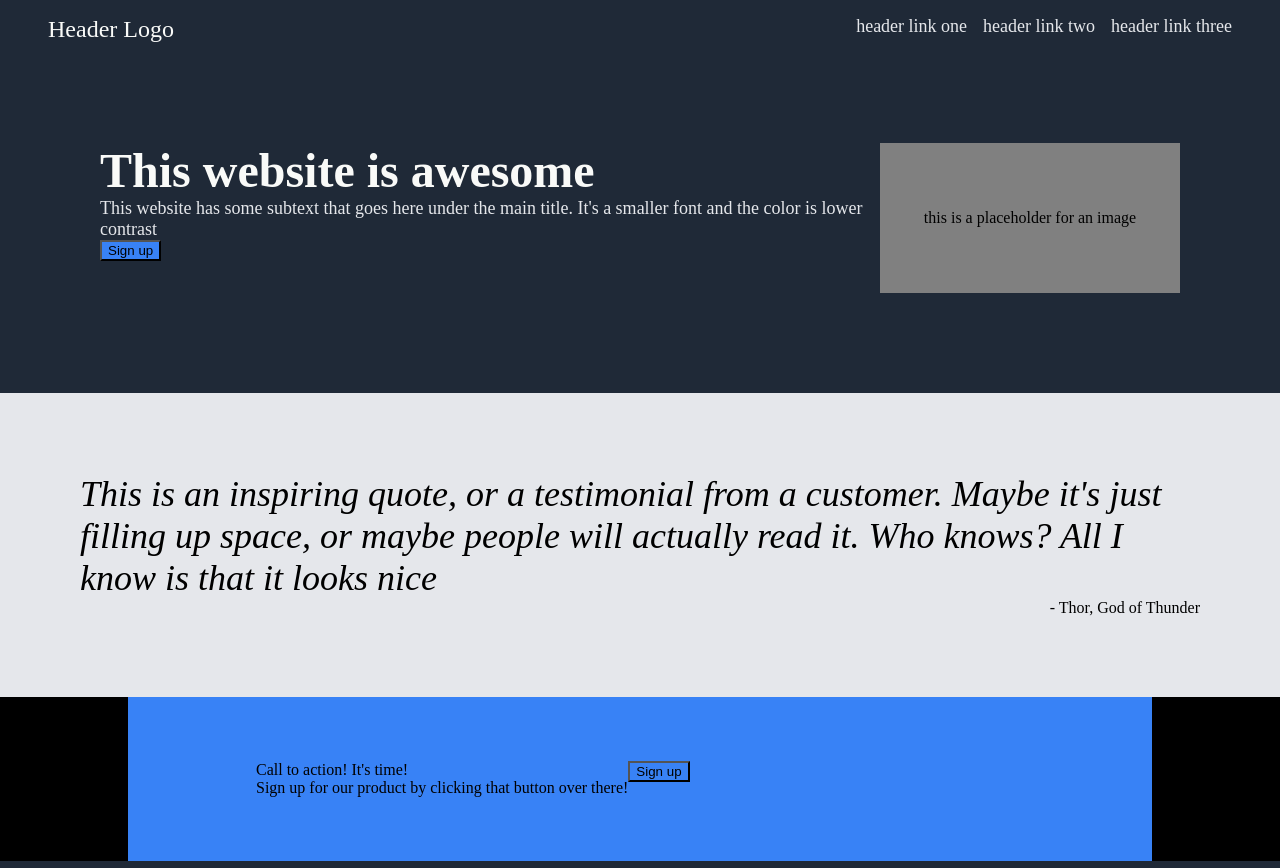
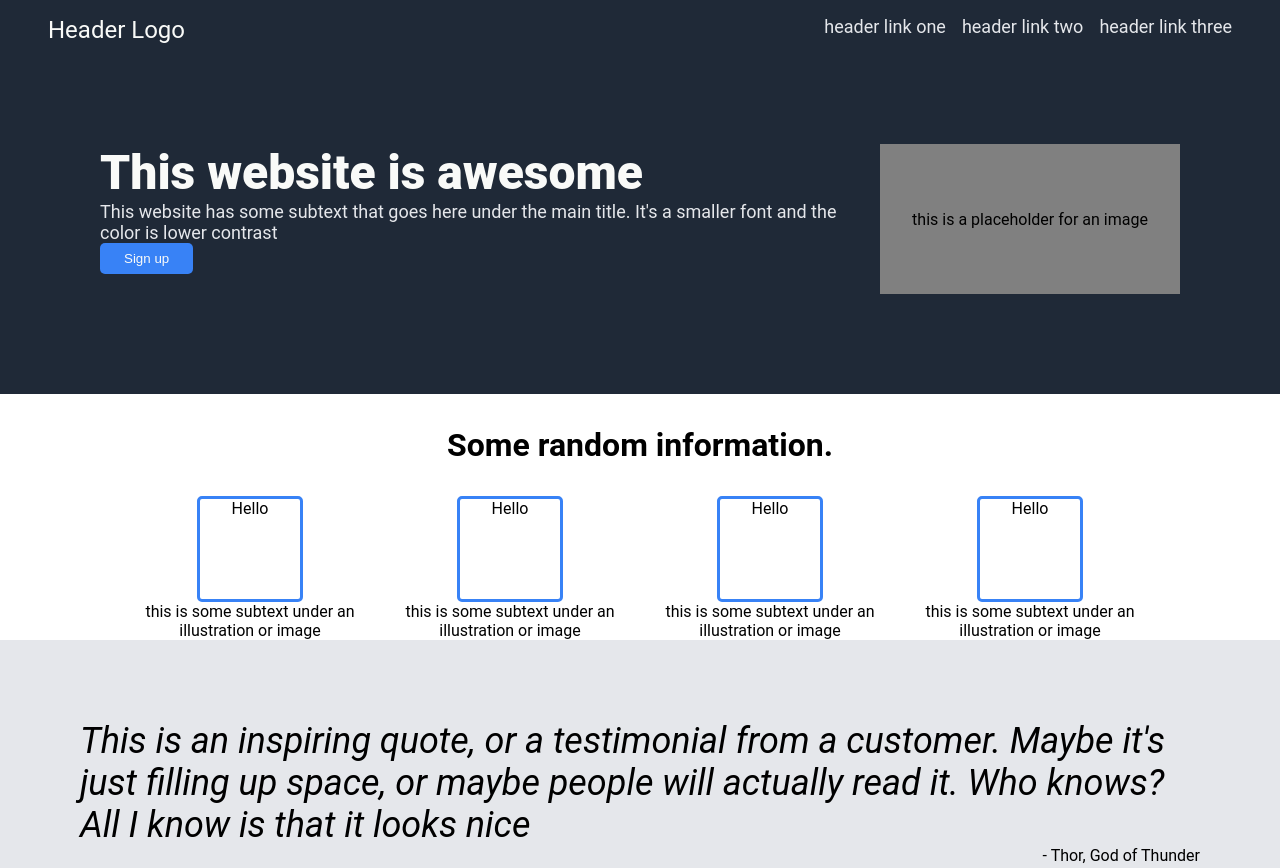
Before and after one commit to jasvirboparoy/landing-page, a plain HTML site: page index.html in a window 1280 px wide. Shown: the top 868 px of the page. Drawn offline with Linux system fonts and the light colour scheme.

Commit message:
Styled action container and random information

```diff
--- a/index.html
+++ b/index.html
@@ -33,15 +33,27 @@
         </div>
       </div>
 
-      <!-- <div class="random-information">
-        <div class="random-heading">Some random information</div>
-        <ul>
-          <li>this is some subtext under an illustration or image</li>
-          <li>this is some subtext under an illustration or image</li>
-          <li>this is some subtext under an illustration or image</li>
-          <li>this is some subtext under an illustration or image</li>
+      <div class="random-information-container">
+        <div class="random-heading">Some random information.</div>
+        <ul class="random-items">
+          <li>
+            <div class="random-img">Hello</div>
+            this is some subtext under an illustration or image
+          </li>
+          <li>
+            <div class="random-img">Hello</div>
+            this is some subtext under an illustration or image
+          </li>
+          <li>
+            <div class="random-img">Hello</div>
+            this is some subtext under an illustration or image
+          </li>
+          <li>
+            <div class="random-img">Hello</div>
+            this is some subtext under an illustration or image
+          </li>
         </ul>
-      </div> -->
+      </div>
 
 
       <div class="quote-container">
@@ -58,8 +70,8 @@
       <div class="action-container">
         <div class="call-to-action">
           <div class="left">
-            <div>Call to action! It's time!</div>
-            <div>Sign up for our product by clicking that button over there!</div>
+            <div class="action-text">Call to action! It's time!</div>
+            <div class="hero-secondary-text">Sign up for our product by clicking that button over there!</div>
           </div>
           <div class="right">
             <button>Sign up</button>
--- a/styles.css
+++ b/styles.css
@@ -1,7 +1,7 @@
-html,
 body {
   margin: 0;
   height: 100%;
+  font-family: Roboto, sans-serif;
 }
 
 body {
@@ -26,6 +26,10 @@ a {
 
 button {
   background-color: #3882F6;
+  border-radius: 5px;
+  border: none;
+  color: #F9FAF8;
+  padding: 8px 24px;
 }
 
 .main-container {
@@ -55,6 +59,37 @@ button {
   padding: 100px;
 }
 
+.random-information-container {
+  padding: 0 10%;
+}
+
+.random-heading {
+  font-size: 32px;
+  font-weight: 700;
+  text-align: center;
+  margin-top: 32px;
+  margin-bottom: 32px;
+}
+
+.random-items li {
+  display: flex;
+  flex-direction: column;
+  justify-content: center;
+  align-items: center;
+  text-align: center;
+}
+
+.random-img {
+  border-style: solid;
+  border-width: medium;
+  border-color: #3882F6;
+  border-radius: 5px;
+  text-align: center;
+  width: 100px;
+  height: 100px;
+  flex-shrink: 0;
+}
+
 .quote-container {
   padding: 80px;
   background-color: #E5E7EB;
@@ -76,14 +111,28 @@ button {
   display: flex;
   justify-content: center;
   align-items: center;
-  background-color: black;
+  padding: 42px 0;
 }
 
 .call-to-action {
   display: flex;
+  justify-content: space-between;
+  align-items: center;
   background-color: #3882F6;
   width: 60%;
   padding: 5% 10%;
+  border-radius: 5px;
+}
+
+.action-text {
+  color: #F9FAF8;
+  font-size: 24px;
+  font-weight: 700;
+}
+
+.call-to-action button {
+  border-style: solid;
+  border-width: medium;
 }
 
 .footer {
```
